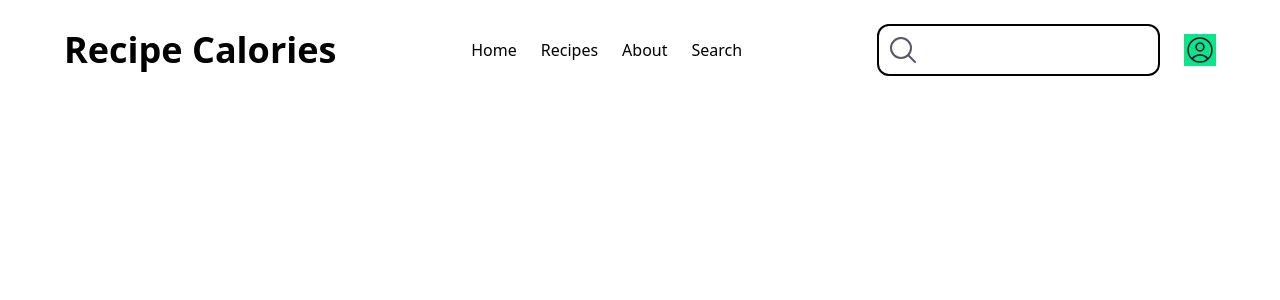
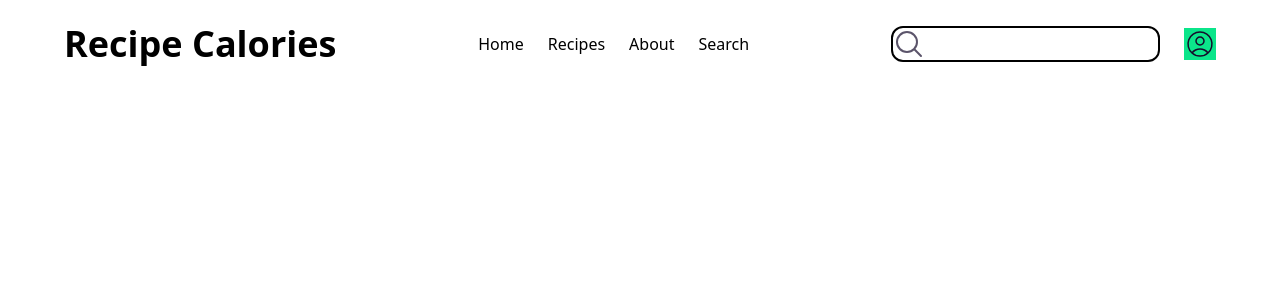
Before and after one commit to Mohammed-Saiful-Islam/b9a7-chefs-table-Mohammed-Saiful-Islam, a React (Vite) app: page / in a window 1280 px wide. Shown: the top 300 px of the page. Built offline with nearby package versions, Linux system fonts and the light colour scheme.

Commit message:
some code added in navbar

```diff
--- a/src/App.jsx
+++ b/src/App.jsx
@@ -1,4 +1,3 @@
-import { useState } from 'react'
 import './App.css'
 import Navbar from './components/Navbar/Navbar'
 
--- a/src/components/Navbar/Navbar.jsx
+++ b/src/components/Navbar/Navbar.jsx
@@ -16,8 +16,8 @@ const Navbar = () => {
                     <a className='hover:underline' href="">Search</a>
                 </div>
                 <div className='flex items-center space-x-2 md:space-x-6'>
-                    <div className='flex items-center border-2 border-black border-solid p-2 rounded-xl'><a href=""><img className='min-w-8' src={SearchIcon} alt="" />
-                    </a> <input className='border-none' type="text" /></div>
+                    <div className='flex items-center border-2 border-black border-solid  rounded-xl pr-0.5'><a href=""><img className='min-w-8' src={SearchIcon} alt="" />
+                    </a> <input className='border-none outline-none' type="text" /></div>
                     <div className='rounded-full '><a href=""><img className='min-w-8' src={PersonIcon} alt="" /></a></div>
                 </div>
             </div>
```
